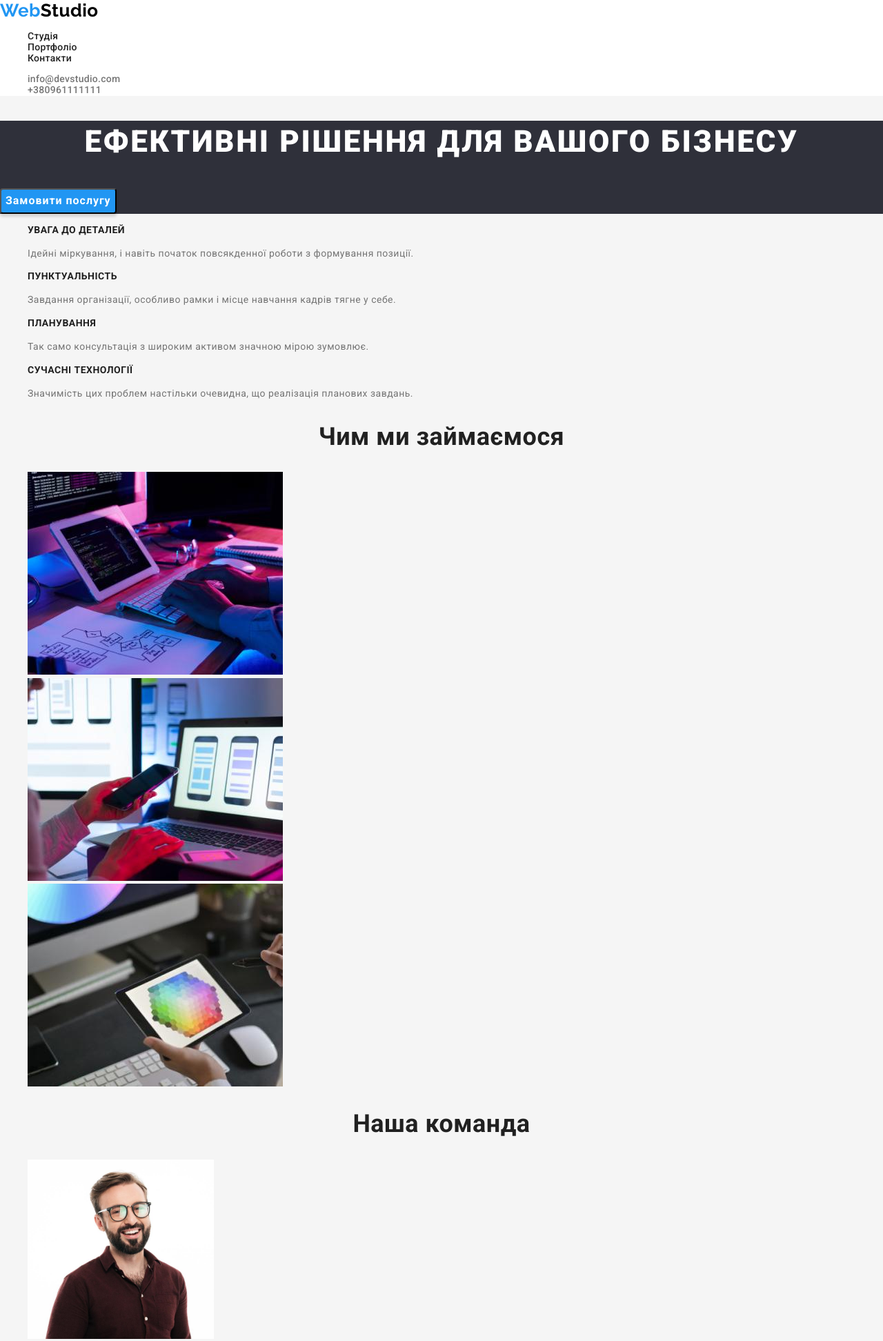
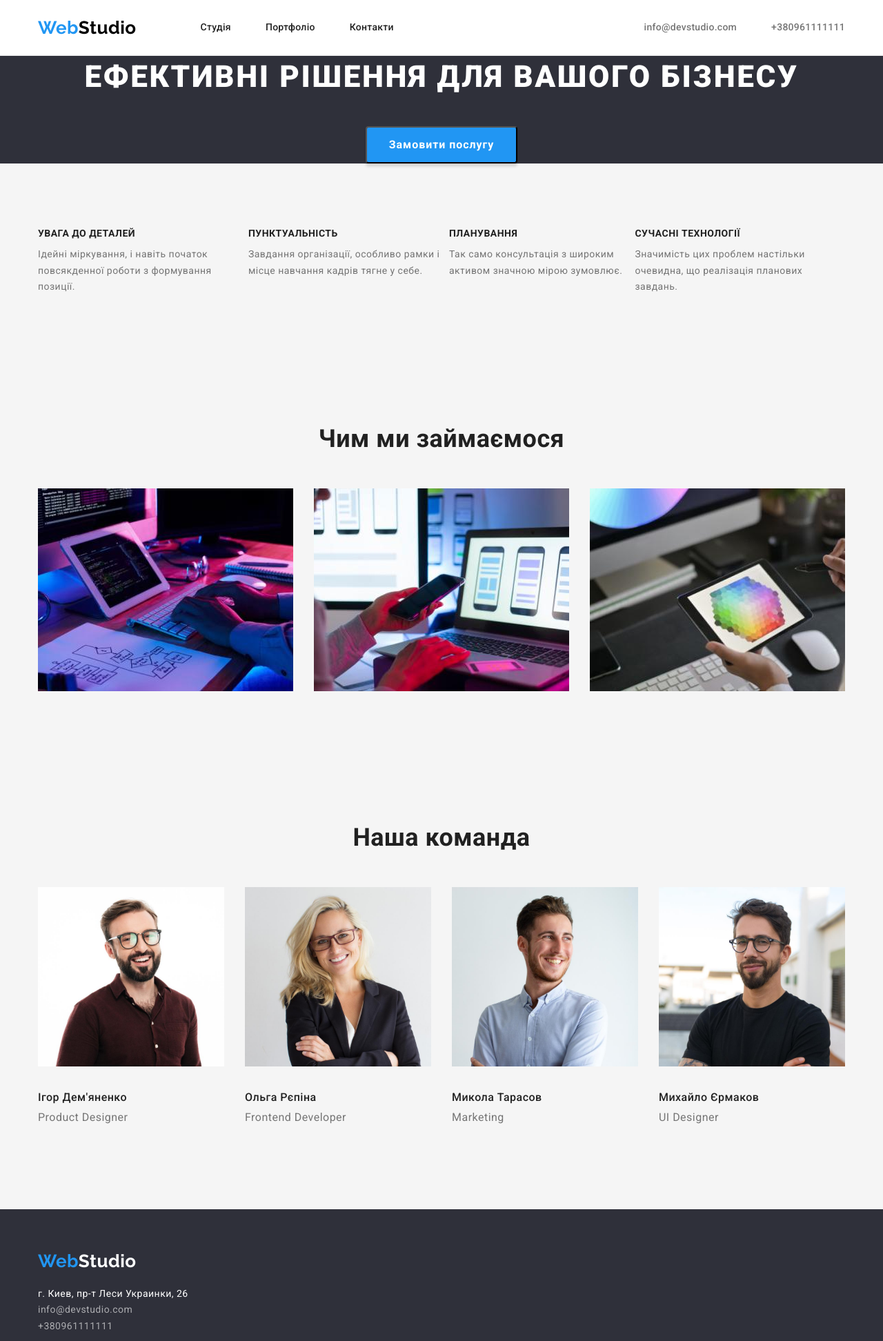
Before and after one commit to mantr88/goit-markup-hw-03, a plain HTML site: page index.html in a window 1280 px wide. Shown: the top 1944 px of the page at 69% size. Drawn offline with nearby package versions, Linux system fonts and the light colour scheme.

Commit message:
Add flex styles in Studio page

```diff
--- a/css/styles.css
+++ b/css/styles.css
@@ -19,8 +19,14 @@ body {
 
 ul {
     list-style: none;
+    margin: 0;
+    padding: 0;
 }
 
+h1, h2, h3, h4, h5, h6, p {
+    margin: 0;
+    padding: 0;
+}
 .links {
     text-decoration: none;
     color: var(--main-font-color);
@@ -31,14 +37,39 @@ ul {
     cursor: pointer;
 }
 
+.container {
+    width: 1200px;
+    padding-left: 15px;
+    padding-right: 15px;
+    margin-left: auto;
+    margin-right: auto;
+}
+
+.section {
+    padding-top: 94px;
+    padding-bottom: 94px;
+}
+
             /* header */
 
 .page-top {
-    background-color: var(--header-bg-color);
+   background-color: var(--header-bg-color);
+   border-bottom: 1px solid #ECECEC;
+}
+
+.main-nav {
+    display: flex;
+    align-items: center;
+}
+
+.site-nav {
+    display: flex;
+    align-items: center;
 
 }
+.logo {
+    display: block;
 
-.logo {
     color: var(--main-color);
     font-family: 'Raleway';
     font-weight: 700;
@@ -51,7 +82,17 @@ ul {
     color: var(--logo-second-color);
 }
 
-.site-nav,
+.site-nav-list {
+    display: flex;
+    margin-left: 93px;
+}
+
+.site-nav-list .item:not(:last-child) {
+    margin-right: 50px;
+}
+
+
+.site-nav-list,
 .contacts {
     font-weight: 500;
     font-size: 14px;
@@ -59,6 +100,11 @@ ul {
     letter-spacing: 0.02em;
 }
 
+.link-nav {
+    display: block;
+    padding-top: 32px;
+    padding-bottom: 32px;
+}
 
 .link-nav:hover,
 .link-nav:focus,
@@ -67,9 +113,20 @@ ul {
     color: var(--main-color);
 }
 
+.contacts {
+    display: flex;
+    margin-left: auto;
+}
+
+.contacts .item +.item {
+    margin-left: 50px;
+}
+
 .link-contacts {
     text-decoration: none;
     color: var(--second-font-color);
+    padding-top: 32px;
+    padding-bottom: 32px;
 }
 
 .visually-hidden {
@@ -88,17 +145,19 @@ ul {
 
         /* Studio page */
             /* main */
-
+            /* Hero */
 .hero {
     background-color: var(--secondary-bg-color);
+    text-align: center;
 }
 
-.hero-text {
+.hero-title {
+    margin-bottom: 40px;
+
     color: var(--white-font-color);
     font-weight: 900;
     font-size: 44px;
     line-height: 1.4;
-    text-align: center;
     letter-spacing: 0.06em;
     text-transform: uppercase;
 }
@@ -109,12 +168,16 @@ ul {
     font-weight: 700;
     font-size: 16px;
     line-height: 1.9;
-    text-align: center;
     letter-spacing: 0.06em;
 
     background-color: var(--main-color);
     box-shadow: 0px 4px 4px rgba(0, 0, 0, 0.15);
     border-radius: 4px;
+    padding: 10px 32px;
+
+
+
+
 
 }
 .hero-button:hover,
@@ -122,7 +185,16 @@ ul {
     background-color: var(--hero-button-bg-color);
 }
 
+        /* our-preferences */
+
+.preferences-list {
+    display: flex;
+
+}
+
 .preferences-title {
+    margin-bottom: 10px;
+
     font-weight: 700;
     font-size: 14px;
     line-height: 1.14;
@@ -135,13 +207,34 @@ ul {
     line-height: 1.7;
 }
 
+.preferences-list {
+    display: flex;
+}
+
+.preferences-list .item:not(:last-child) {
+    margin-right: 30px;
+}
+
+        /* our-work */
+
 .our-work-title,
 .our-team-title {
+    margin-bottom: 50px;
+
     font-weight: 700;
     font-size: 36px;
     line-height: 1.16;
     text-align: center;
 }
+
+.our-work-list {
+    display: flex;
+}
+
+.our-work-list .item:not(:last-child) {
+    margin-right: 30px;
+}
+        /* our-team */
 
 .our-team-names {
     font-weight: 500;
@@ -154,6 +247,27 @@ ul {
     font-size: 16px;
     line-height: 1.19;
 }
+
+.card-of-members {
+    margin-bottom: 30px;
+}
+
+.our-team-names {
+    margin-bottom: 10px;
+}
+
+.our-team-professions {
+    margin-bottom: 30px;
+}
+
+.our-team-list {
+    display: flex;
+}
+
+.our-team-list .item:not(:last-child) {
+    margin-right: 30px;
+}
+
         /* Portfolio page */
             /* main */
 
@@ -187,6 +301,9 @@ ul {
             /* Footer */
 
 .bottom {
+    padding-top: 60px;
+    padding-bottom: 60px;
+
     color: var(--white-font-color);
     background-color: var(--secondary-bg-color);
     font-size: 14px;
@@ -211,3 +328,7 @@ line-height: 1.7;
 .accent-logo-bottom {
     color: var(--white-font-color);
 }
+
+.bottom-link {
+   margin-bottom: 20px;
+}
--- a/index.html
+++ b/index.html
@@ -11,42 +11,48 @@
       href="https://fonts.googleapis.com/css2?family=Raleway:wght@700&family=Roboto:wght@400;500;700;900&display=swap"
       rel="stylesheet"
     />
-    <link rel="stylesheet" href="https://cdnjs.cloudflare.com/ajax/libs/modern-normalize/1.1.0/modern-normalize.min.css">
+    <link
+      rel="stylesheet"
+      href="https://cdnjs.cloudflare.com/ajax/libs/modern-normalize/1.1.0/modern-normalize.min.css"
+    />
     <link rel="stylesheet" href="./css/styles.css" />
   </head>
   <body class="page">
     <header class="page-top">
-      <nav>
+      <div class="container main-nav">
+        <nav class="site-nav">
           <a href="#" class="logo links">Web<span class="accent-logo-top">Studio</span></a>
-        <ul class="site-nav">
-          <li>
+          <ul class="site-nav-list">
+            <li class="item">
               <a href="#" class="link-nav links">Студія</a>
             </li>
-          <li>
+            <li class="item">
               <a href="./portfolio.html" class="link-nav links">Портфоліо</a>
             </li>
-          <li>
+            <li class="item">
               <a href="#" class="link-nav links">Контакти</a>
             </li>
           </ul>
         </nav>
         <ul class="contacts">
-        <li>
+          <li class="item">
             <a href="mailto:info@devstudio.com" class="link-contacts links">info@devstudio.com</a>
           </li>
-        <li>
+          <li class="item">
             <a href="tel:+380961111111" class="link-contacts links">+380961111111</a>
           </li>
         </ul>
+      </div>
     </header>
     <main>
       <section class="hero">
-        <h1 class="hero-text">Ефективні рішення для вашого бізнесу</h1>
+        <h1 class="hero-title">Ефективні рішення для вашого бізнесу</h1>
         <button type="button" class="hero-button buttons">Замовити послугу</button>
       </section>
-      <section class="our-preferences">
+      <section class="our-preferences section">
+        <div class="container">
           <h2 class="visually-hidden">Переваги співробітництва з нами</h2>
-        <ul class="preferences">
+          <ul class="preferences-list">
             <li>
               <h3 class="preferences-title">УВАГА ДО ДЕТАЛЕЙ</h3>
               <p class="preferences-text">
@@ -72,49 +78,77 @@
               </p>
             </li>
           </ul>
+        </div>
       </section>
-      <section class="our-work">
+      <section class="our-work section">
+        <div class="container">
           <h2 class="our-work-title">Чим ми займаємося</h2>
-        <ul class="our-work">
-          <li>
+          <ul class="our-work-list">
+            <li class="item">
               <img src="./images/work-on-pc.jpg" alt="Людина працює за комп'ютером" width="370" />
             </li>
-          <li>
+            <li class="item">
               <img src="./images/work-on-laptop.jpg" alt="Людина працює за ноутбуком" width="370" />
             </li>
-          <li>
+            <li class="item">
               <img src="./images/work-on-tablet.jpg" alt="Людина працює за планшетом" width="370" />
             </li>
           </ul>
+        </div>
       </section>
-      <section class="our-team">
+      <section class="our-team section">
+        <div class="container">
           <h2 class="our-team-title">Наша команда</h2>
-        <ul class="our-team">
-          <li>
-            <img src="./images/img-igor.jpg" alt="Ігор Дем'яненко" width="270" />
+          <ul class="our-team-list">
+            <li class="item">
+              <img
+                class="card-of-members"
+                src="./images/img-igor.jpg"
+                alt="Ігор Дем'яненко"
+                width="270"
+              />
               <h3 class="our-team-names">Ігор Дем'яненко</h3>
               <p class="our-team-professions">Product Designer</p>
             </li>
-          <li>
-            <img src="./images/img-olga.jpg" alt="Ольга Рєпіна" width="270" />
+            <li class="item">
+              <img
+                class="card-of-members"
+                src="./images/img-olga.jpg"
+                alt="Ольга Рєпіна"
+                width="270"
+              />
               <h3 class="our-team-names">Ольга Рєпіна</h3>
               <p class="our-team-professions">Frontend Developer</p>
             </li>
-          <li>
-            <img src="./images/img-nik.jpg" alt="Микола Тарасов" width="270" />
+            <li class="item">
+              <img
+                class="card-of-members"
+                src="./images/img-nik.jpg"
+                alt="Микола Тарасов"
+                width="270"
+              />
               <h3 class="our-team-names">Микола Тарасов</h3>
               <p class="our-team-professions">Marketing</p>
             </li>
-          <li>
-            <img src="./images/img-mik.jpg" alt="Михайло Єрмаков" width="270" />
+            <li class="item">
+              <img
+                class="card-of-members"
+                src="./images/img-mik.jpg"
+                alt="Михайло Єрмаков"
+                width="270"
+              />
               <h3 class="our-team-names">Михайло Єрмаков</h3>
               <p class="our-team-professions">UI Designer</p>
             </li>
           </ul>
+        </div>
       </section>
     </main>
     <footer class="bottom">
-      <a href="#" class="logo links">Web<span class="accent-logo-bottom">Studio</span></a>
+      <div class="container">
+        <a href="#" class="bottom-link logo links"
+          >Web<span class="accent-logo-bottom">Studio</span></a
+        >
         <address class="location">
           <p>г. Киев, пр-т Леси Украинки, 26</p>
           <ul class="footer-contacts">
@@ -126,6 +160,7 @@
             </li>
           </ul>
         </address>
+      </div>
     </footer>
   </body>
 </html>
```
Lines whose indentation alone changed are shown as unchanged.
